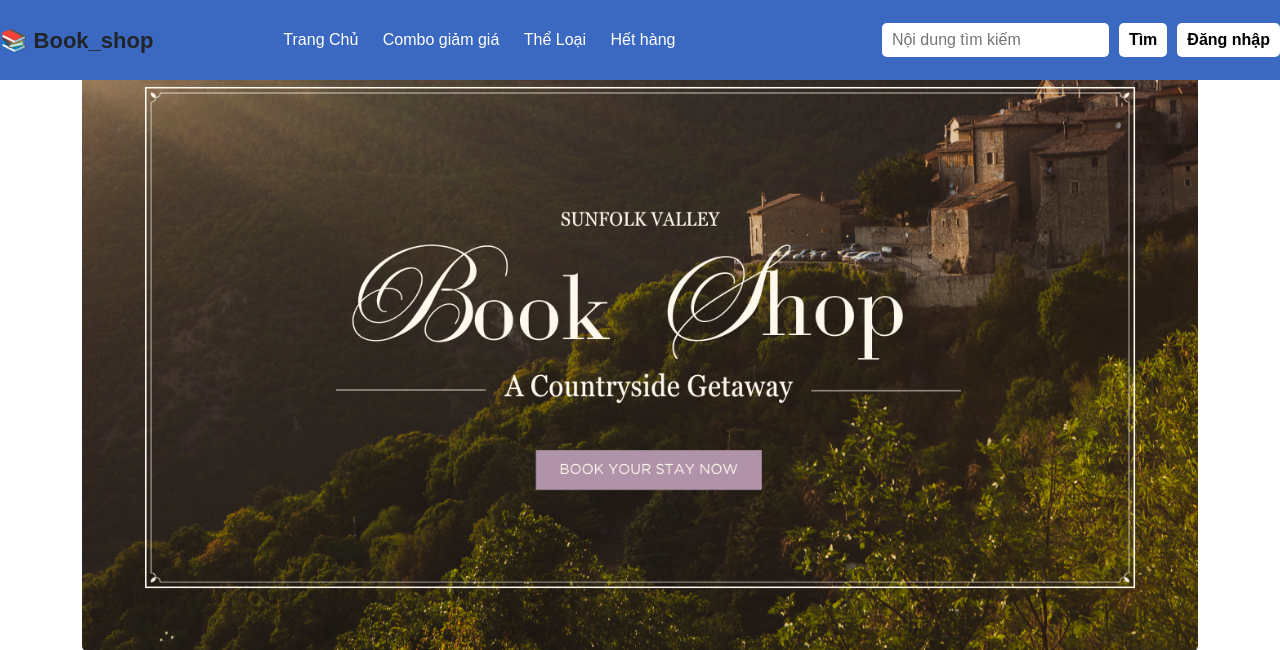
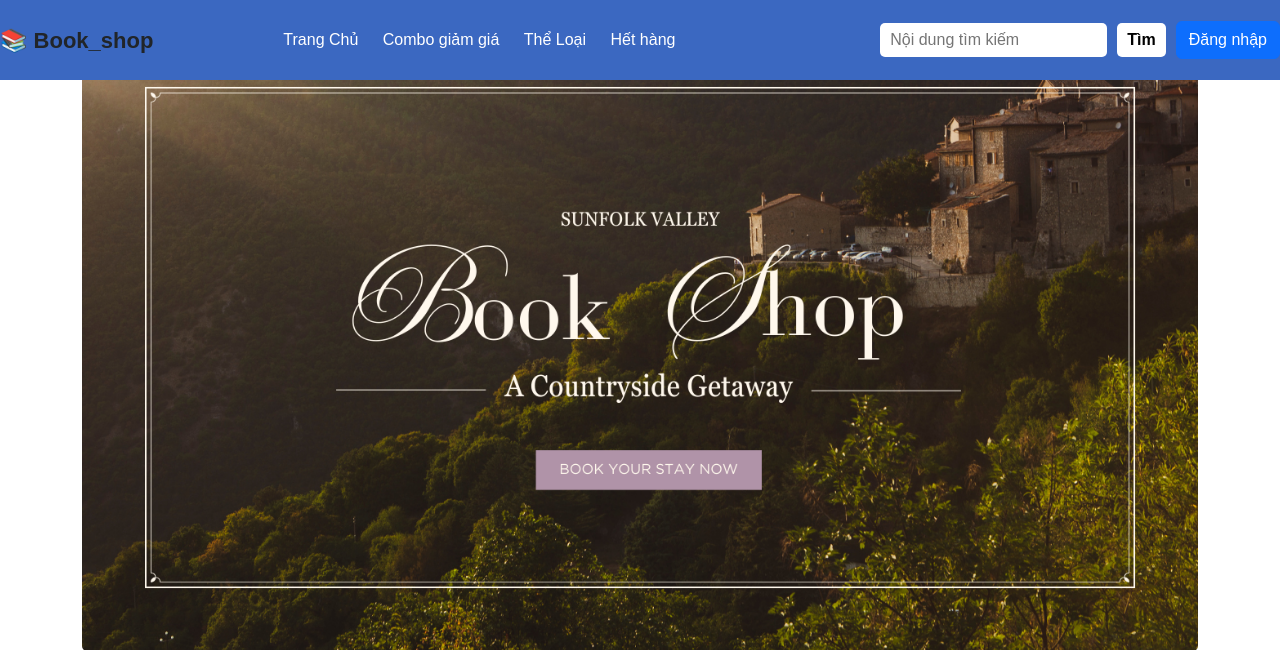
Before and after one commit to Danghoang2004/Group5_QuanLyBanSach, a Flask app: page / in a window 1280 px wide. Shown: the top 650 px of the page. Run offline with Flask 3, Linux system fonts and the light colour scheme.

Commit message:
nghiacommit

```diff
--- a/app.py
+++ b/app.py
@@ -139,6 +139,5 @@ def register():
 
     return render_template("DangKy.html")
 
-
 if __name__ == "__main__":
     app.run(debug=True)
--- a/templates/TrangChu.html
+++ b/templates/TrangChu.html
@@ -34,7 +34,7 @@
     <div class="search-login">
         <input type="text" placeholder="Nội dung tìm kiếm">
         <button class="btn-tim">Tìm</button>
-        <a href="login.html"><button class="btn-dangnhap">Đăng nhập</button></a>
+        <a href="/login" class="btn btn-primary">Đăng nhập</a>
 
 </body>
 </html>
--- a/templates/login.html
+++ b/templates/login.html
@@ -59,7 +59,7 @@
 
             <div class="divider"><span>Hoặc</span></div>
 
-            <p>Nếu bạn chưa có tài khoản? <a href="DangKy.html">Đăng ký</a></p>
+            <p>Nếu bạn chưa có tài khoản? <a href="/register" class="btn btn-tim">Đăng ký</a></p>
             <p><small>Đăng nhập với quyền admin.</small></p>
             <p class="copyright">© 2024 - 2026</p>
         </div>
```
